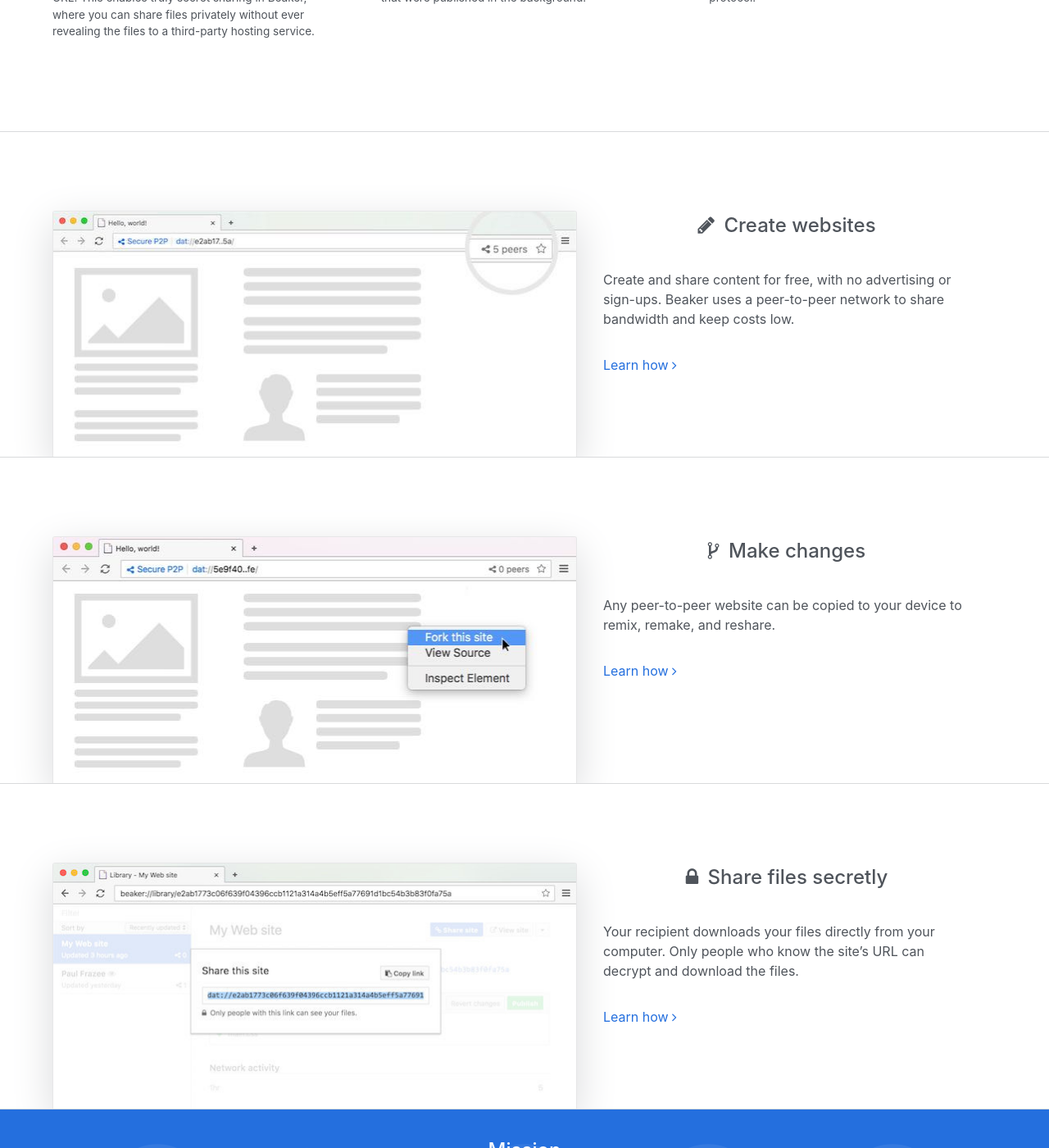
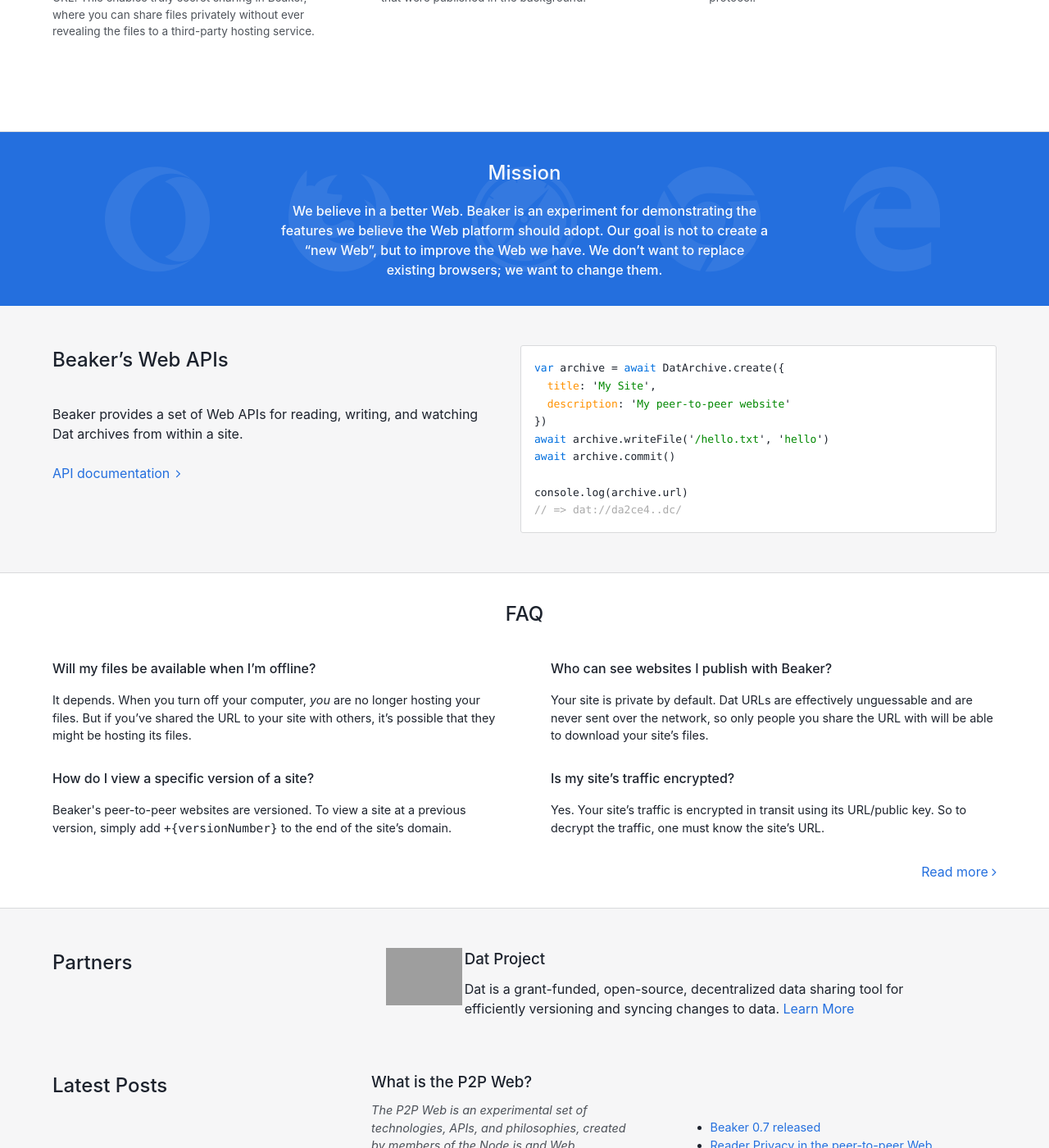
Before and after one commit to beakerbrowser/beakerbrowser.com, a Jekyll site: the page built from index.html, in a window 1280 px wide and 1400 px high, scrolled down 1673 px. Shown: the whole window at 82% size. Built offline with Jekyll 4.4.1, drawn with Linux system fonts in a browser that asks for light colours; grey boxes are pictures that could not be loaded.

Commit message:
Remove old screenshots section

```diff
--- a/_data/screenshots.yml
+++ /dev/null
@@ -1,24 +0,0 @@
-- src: /img/ss/peer-count.jpg
-  croppedSrc: /img/ss/peer-count-460x215.jpg
-  title: "<i class=\"fa fa-pencil\"></i> Create websites"
-  desc: |
-    <p>Create and share content for free, with no advertising or sign-ups. Beaker
-    uses a peer-to-peer network to share bandwidth and keep costs low.</p>
-    <p><a href="/docs/tutorials/create-a-blog.html">Learn how <i class="fa fa-angle-right"></i></a></p>
-  orientation: left
-- src: /img/ss/fork-site.jpg
-  croppedSrc: /img/ss/fork-site-460x215.jpg
-  title: "<i class=\"fa fa-code-fork\"></i> Make changes"
-  desc: |
-    <p>Any peer-to-peer website can be copied to your device to remix, remake,
-    and reshare.</p>
-    <p><a href="/docs/using-beaker/forking-sites.html">Learn how <i class="fa fa-angle-right"></i></a></p>
-  orientation: left
-- src: /img/ss/secret-sharing.jpg
-  croppedSrc: /img/ss/secret-sharing-460x215.jpg
-  title: "<i class=\"fa fa-lock\"></i> Share files secretly"
-  desc: |
-    <p>Your recipient downloads your files directly from your computer. Only
-    people who know the site’s URL can decrypt and download the files.</p>
-    <p><a href="/docs/tutorials/share-files-secretly.html">Learn how <i class="fa fa-angle-right"></a></i></p>
-  orientation: left
--- a/index.html
+++ b/index.html
@@ -155,21 +155,6 @@
       </div>
     </div>
   </div>
-</div>
-
-<div class="section section--screenshots">
-    {% for ss in site.data.screenshots %}
-      <div class="screenshot-container {{ ss.orientation }}">
-        <div class="container">
-          <img class="full" id="{{ ss.id }}" data-src="{{ ss.src }}"/>
-          <img class="cropped" id="{{ ss.id }}" data-src="{{ ss.croppedSrc }}"/>
-          <div>
-            <h2 class="title">{{ ss.title }}</h2>
-            <div class="desc">{{ ss.desc }}</div>
-          </div>
-        </div>
-      </div>
-    {% endfor %}
 </div>
 
 <div class="section section--mission">
```
Also changed, not shown: img/ss/demo-beaker.jpg (deleted), img/ss/demo-bkr.jpg (deleted), img/ss/demo-bkr.png (deleted), img/ss/demo-fork-dat.jpg (deleted), img/ss/demo-fork-dat.png (deleted), img/ss/demo-live-reloading.jpg (deleted), img/ss/demo-live-reloading.png (deleted), img/ss/fork-site-460x215.jpg (deleted), img/ss/fork-site.jpg (deleted), img/ss/peer-count-460x215.jpg (deleted), img/ss/peer-count.jpg (deleted), img/ss/secret-sharing-460x215.jpg (deleted), img/ss/secret-sharing.jpg (deleted), img/ss/secret-sharing.png (deleted).
